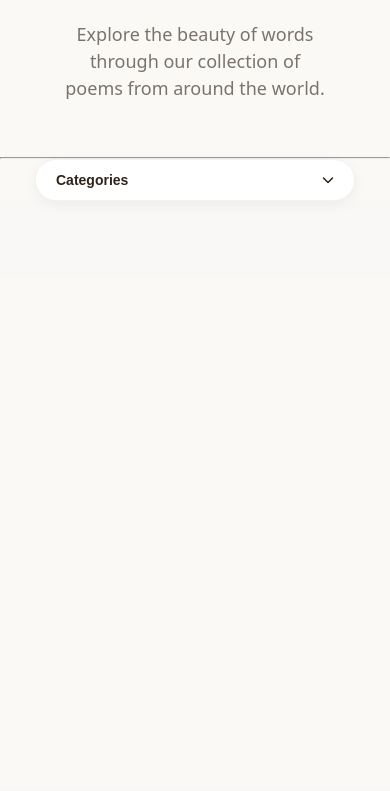
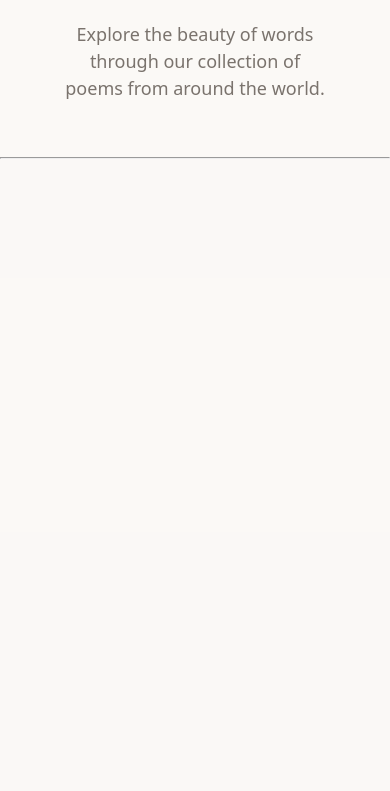
Before and after one commit to kidusMAT/mypen, a Django app: page /poems/ in a window 390 px wide. Shown: the part 231-1022 px from the top of the page. Run offline with Django 5.2, Linux system fonts and the light colour scheme; data that the repository does not hold is empty; some libraries are stand-ins or nearby versions.

Commit message:
Hide Categories dropdown on mobile for Poems page

```diff
--- a/newapp/templates/newapp/poems.html
+++ b/newapp/templates/newapp/poems.html
@@ -37,7 +37,13 @@
 </section>
 
 
-
+<style>
+    @media (max-width: 768px) {
+        .mobile-filter-wrapper {
+            display: none !important;
+        }
+    }
+</style>
 
 <script>
     function toggleFilterMenu() {
```
